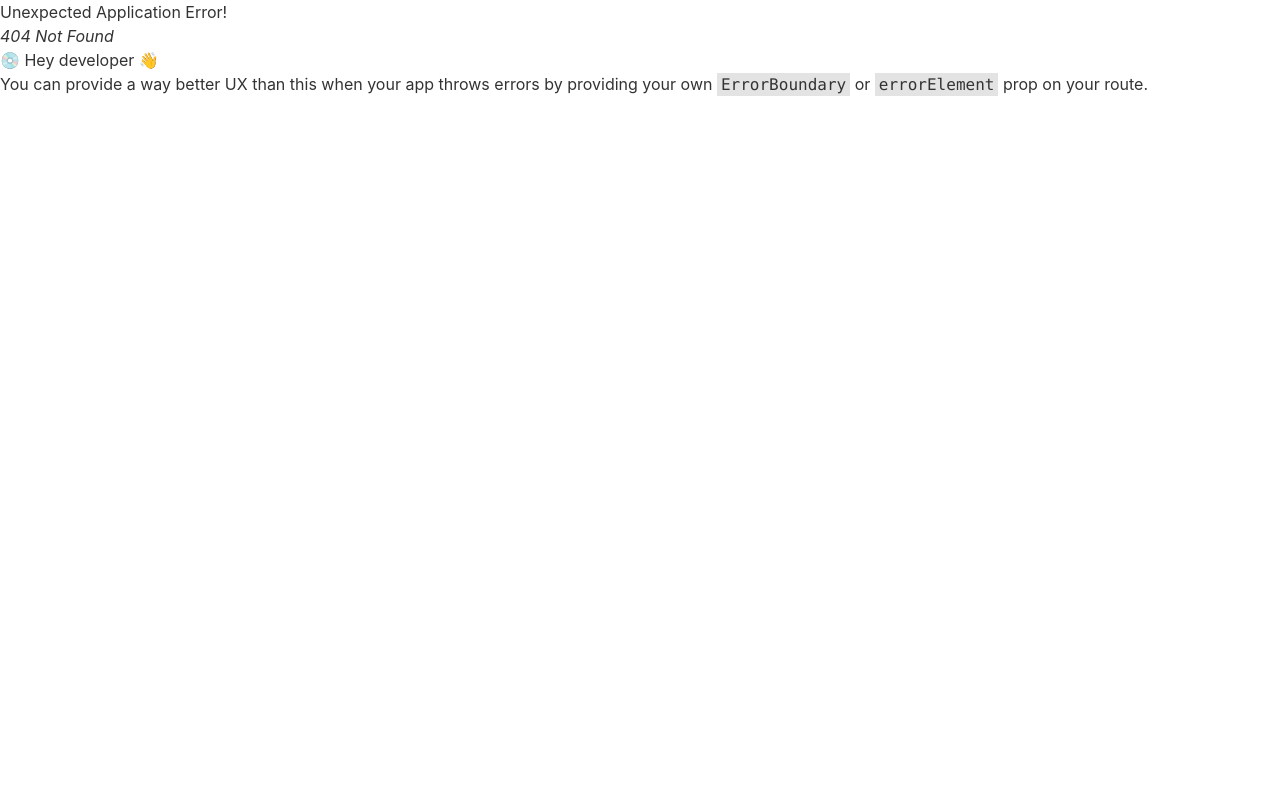
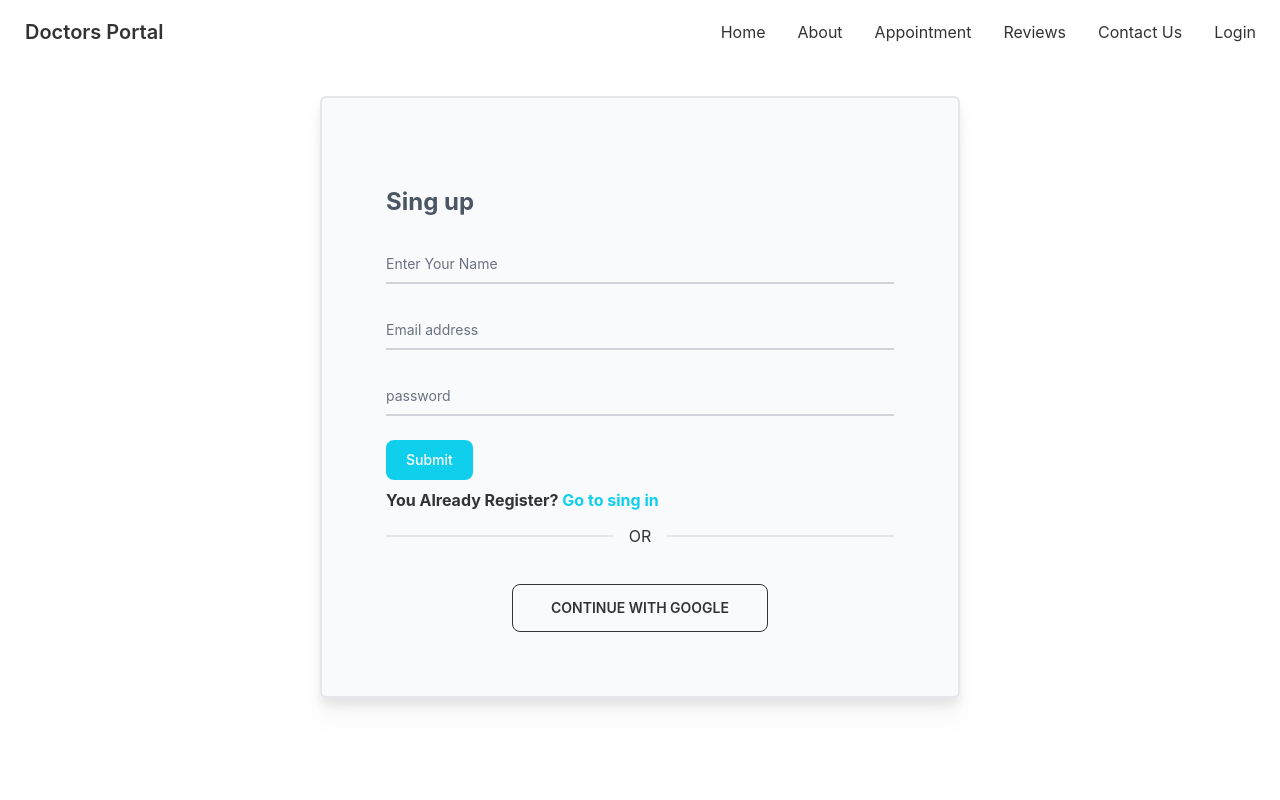
Before and after one commit to Elias-Gti/doctors-portal-app, a React (Create React App) app: page /signup in a window 1280 px wide. Before the commit this address had no page. Shown: the top 800 px of the page. Built offline with nearby package versions, Linux system fonts and the light colour scheme.

Commit message:
auth two

```diff
--- a/package.json
+++ b/package.json
@@ -8,6 +8,7 @@
     "@testing-library/user-event": "^13.5.0",
     "daisyui": "^2.40.1",
     "date-fns": "^2.29.3",
+    "firebase": "^9.14.0",
     "react": "^18.2.0",
     "react-day-picker": "^8.3.7",
     "react-dom": "^18.2.0",
--- a/src/Pages/RegistarLogin/Login/Login.js
+++ b/src/Pages/RegistarLogin/Login/Login.js
@@ -3,8 +3,8 @@ import { useForm } from "react-hook-form";
 import { Link } from 'react-router-dom';
 const Login = () => {
 
-    const { register, handleSubmit } = useForm();
-    const handelLogin=data=>{
+    const { register, formState: { errors }, handleSubmit } = useForm();
+    const handelLogin = data => {
         console.log(data);
     }
 
@@ -17,13 +17,20 @@ const Login = () => {
                 <h1 className='text-2xl font-bold text-gray-600 my-6'>Login</h1>
 
                 <div className="relative z-0 mb-6 w-full group">
-                    <input type="email" name="floating_email" id="floating_email" className="block py-2.5 px-0 w-full text-sm text-gray-900 bg-transparent border-0 border-b-2 border-gray-300 appearance-none dark:text-white dark:border-gray-600 dark:focus:border-blue-500 focus:outline-none focus:ring-0 focus:border-blue-600 peer" placeholder=" " required {...register("email")} />
+                    <input type="email" name="floating_email" id="floating_email" className="block py-2.5 px-0 w-full text-sm text-gray-900 bg-transparent border-0 border-b-2 border-gray-300 appearance-none dark:text-white dark:border-gray-600 dark:focus:border-blue-500 focus:outline-none focus:ring-0 focus:border-blue-600 peer" placeholder=" "  {...register("email", { required: "Email is required" })} />
+                    {errors.email && <p className='text-rose-600 my-2' role="alert">{errors.email?.message}</p>}
 
                     <label for="floating_email" className="peer-focus:font-medium absolute text-sm text-gray-500 dark:text-gray-400 duration-300 transform -translate-y-6 scale-75 top-3 -z-10 origin-[0] peer-focus:left-0 peer-focus:text-blue-600 peer-focus:dark:text-blue-500 peer-placeholder-shown:scale-100 peer-placeholder-shown:translate-y-0 peer-focus:scale-75 peer-focus:-translate-y-6">Email address</label>
                 </div>
 
                 <div className="relative z-0 mb-6 w-full group">
-                    <input type="password" name="password" id="floating_repeat_password" className="block py-2.5 px-0 w-full text-sm text-gray-900 bg-transparent border-0 border-b-2 border-gray-300 appearance-none dark:text-white dark:border-gray-600 dark:focus:border-blue-500 focus:outline-none focus:ring-0 focus:border-blue-600 peer" placeholder=" "{...register("password")} required />
+                    <input type="password" name="password" id="floating_repeat_password" className="block py-2.5 px-0 w-full text-sm text-gray-900 bg-transparent border-0 border-b-2 border-gray-300 appearance-none dark:text-white dark:border-gray-600 dark:focus:border-blue-500 focus:outline-none focus:ring-0 focus:border-blue-600 peer" placeholder=" "
+                        {...register("password", {
+                            required: "Password is Required",
+                            minLength: { value: 6, message: "Minimum 6 latter" }
+                        })} />
+
+                    {errors.password && <p className='text-rose-600 my-2' role="alert">{errors.password?.message}</p>}
 
                     <label for="floating_repeat_password" className="peer-focus:font-medium absolute text-sm text-gray-500 dark:text-gray-400 duration-300 transform -translate-y-6 scale-75 top-3 -z-10 origin-[0] peer-focus:left-0 peer-focus:text-blue-600 peer-focus:dark:text-blue-500 peer-placeholder-shown:scale-100 peer-placeholder-shown:translate-y-0 peer-focus:scale-75 peer-focus:-translate-y-6">password</label>
                 </div>
@@ -35,10 +42,10 @@ const Login = () => {
                 <input type="submit" className="text-white bg-primary hover:bg-secondary focus:ring-4 focus:outline-none focus:ring-blue-300 font-medium rounded-lg text-sm w-full sm:w-auto px-5 py-2.5 text-center dark:bg-blue-600 dark:hover:bg-primary dark:focus:ring-secondary" />
             </form>
 
-            <p className='font-bold my-2'>New to Doctors Portal? <Link to={'/'} className="text-primary">Create new account</Link></p>
+            <p className='font-bold my-2'>New to Doctors Portal? <Link to={'/signup'} className="text-primary">Create new account</Link></p>
             <div className="divider my-4">OR</div>
             <div className='flex justify-center mt-10'>
-            <button className="btn btn-wide btn-outline text-center ">CONTINUE WITH GOOGLE</button>
+                <button className="btn btn-wide btn-outline text-center ">CONTINUE WITH GOOGLE</button>
             </div>
         </div>
 
--- a/src/Pages/RegistarLogin/Register/Register.js
+++ b/src/Pages/RegistarLogin/Register/Register.js
@@ -1,43 +1,62 @@
 import React from 'react';
+import { useForm} from 'react-hook-form';
+import { Link } from 'react-router-dom';
 
 const Register = () => {
+
+    const {register,handleSubmit,formState: { errors }}= useForm();
+    const handleSingup=(data)=>{
+        console.log(data);
+    }
+
     return (
-        <div className=''>
-        <form className='w-1/2 mx-auto bg-slate-50 my-8 border-solid border-2 drop-shadow-xl  rounded-md p-5'>
+        <div className='w-1/2 mx-auto bg-slate-50 my-8 border-solid border-2 drop-shadow-xl  rounded-md p-16'>
+            <form onSubmit={handleSubmit(handleSingup)}>
+
+                <h1 className='text-2xl font-bold text-gray-600 my-6'>Sing up</h1>
+
                 <div className="relative z-0 mb-6 w-full group">
-                <input type="email" name="floating_email" id="floating_email" className="block py-2.5 px-0 w-full text-sm text-gray-900 bg-transparent border-0 border-b-2 border-gray-300 appearance-none dark:text-white dark:border-gray-600 dark:focus:border-blue-500 focus:outline-none focus:ring-0 focus:border-blue-600 peer" placeholder=" " required />
+                    <input type="text" name="name" id="floating_name" className="block py-2.5 px-0 w-full text-sm text-gray-900 bg-transparent border-0 border-b-2 border-gray-300 appearance-none dark:text-white dark:border-gray-600 dark:focus:border-blue-500 focus:outline-none focus:ring-0 focus:border-blue-600 peer" placeholder=" " {...register("name",{ required: "Name is required" })} />
+
+                    {errors.name && <p className='text-rose-600 my-2' role="alert">{errors.name?.message}</p>}
+
+                    <label for="floating_name" className="peer-focus:font-medium absolute text-sm text-gray-500 dark:text-gray-400 duration-300 transform -translate-y-6 scale-75 top-3 -z-10 origin-[0] peer-focus:left-0 peer-focus:text-blue-600 peer-focus:dark:text-blue-500 peer-placeholder-shown:scale-100 peer-placeholder-shown:translate-y-0 peer-focus:scale-75 peer-focus:-translate-y-6">Enter Your Name</label>
+                </div>
+
+                <div className="relative z-0 mb-6 w-full group">
+                    <input type="email" name="email" id="floating_email" className="block py-2.5 px-0 w-full text-sm text-gray-900 bg-transparent border-0 border-b-2 border-gray-300 appearance-none dark:text-white dark:border-gray-600 dark:focus:border-blue-500 focus:outline-none focus:ring-0 focus:border-blue-600 peer" placeholder=" " {...register("email",{ required: "Email is required" })} />
+
+                    {errors.email && <p className='text-rose-600 my-2' role="alert">{errors.email?.message}</p>}
+
+
                     <label for="floating_email" className="peer-focus:font-medium absolute text-sm text-gray-500 dark:text-gray-400 duration-300 transform -translate-y-6 scale-75 top-3 -z-10 origin-[0] peer-focus:left-0 peer-focus:text-blue-600 peer-focus:dark:text-blue-500 peer-placeholder-shown:scale-100 peer-placeholder-shown:translate-y-0 peer-focus:scale-75 peer-focus:-translate-y-6">Email address</label>
                 </div>
+
                 <div className="relative z-0 mb-6 w-full group">
-                <input type="password" name="floating_password" id="floating_password" className="block py-2.5 px-0 w-full text-sm text-gray-900 bg-transparent border-0 border-b-2 border-gray-300 appearance-none dark:text-white dark:border-gray-600 dark:focus:border-blue-500 focus:outline-none focus:ring-0 focus:border-blue-600 peer" placeholder=" " required />
-                <label for="floating_password" className="peer-focus:font-medium absolute text-sm text-gray-500 dark:text-gray-400 duration-300 transform -translate-y-6 scale-75 top-3 -z-10 origin-[0] peer-focus:left-0 peer-focus:text-blue-600 peer-focus:dark:text-blue-500 peer-placeholder-shown:scale-100 peer-placeholder-shown:translate-y-0 peer-focus:scale-75 peer-focus:-translate-y-6">Password</label>
+                    <input type="password" name="password" id="floating_repeat_password" className="block py-2.5 px-0 w-full text-sm text-gray-900 bg-transparent border-0 border-b-2 border-gray-300 appearance-none dark:text-white dark:border-gray-600 dark:focus:border-blue-500 focus:outline-none focus:ring-0 focus:border-blue-600 peer" placeholder=" " {...register("password",{ required: "Password is required",
+                    minLength: { value: 6, message: "Minimum 6 latter" } }
+
+                    )}
+                        />
+                        {errors.password && <p className='text-rose-600 my-2' role="alert">{errors.password?.message}</p>}
+
+
+                    <label for="floating_repeat_password" className="peer-focus:font-medium absolute text-sm text-gray-500 dark:text-gray-400 duration-300 transform -translate-y-6 scale-75 top-3 -z-10 origin-[0] peer-focus:left-0 peer-focus:text-blue-600 peer-focus:dark:text-blue-500 peer-placeholder-shown:scale-100 peer-placeholder-shown:translate-y-0 peer-focus:scale-75 peer-focus:-translate-y-6">password</label>
                 </div>
-            <div className="relative z-0 mb-6 w-full group">
-                <input type="password" name="repeat_password" id="floating_repeat_password" className="block py-2.5 px-0 w-full text-sm text-gray-900 bg-transparent border-0 border-b-2 border-gray-300 appearance-none dark:text-white dark:border-gray-600 dark:focus:border-blue-500 focus:outline-none focus:ring-0 focus:border-blue-600 peer" placeholder=" " required />
-                <label for="floating_repeat_password" className="peer-focus:font-medium absolute text-sm text-gray-500 dark:text-gray-400 duration-300 transform -translate-y-6 scale-75 top-3 -z-10 origin-[0] peer-focus:left-0 peer-focus:text-blue-600 peer-focus:dark:text-blue-500 peer-placeholder-shown:scale-100 peer-placeholder-shown:translate-y-0 peer-focus:scale-75 peer-focus:-translate-y-6">Confirm password</label>
+
+
+
+
+
+                <input type="submit" className="text-white bg-primary hover:bg-secondary focus:ring-4 focus:outline-none focus:ring-blue-300 font-medium rounded-lg text-sm w-full sm:w-auto px-5 py-2.5 text-center dark:bg-blue-600 dark:hover:bg-primary dark:focus:ring-secondary" />
+            </form>
+
+            <p className='font-bold my-2'>You Already Register? <Link to={'/login'} className="text-primary">Go to sing in</Link></p>
+            <div className="divider my-4">OR</div>
+
+            <div className='flex justify-center mt-10'>
+                <button className="btn btn-wide btn-outline text-center ">CONTINUE WITH GOOGLE</button>
             </div>
-            <div className="grid md:grid-cols-2 md:gap-6">
-                <div className="relative z-0 mb-6 w-full group">
-                    <input type="text" name="floating_first_name" id="floating_first_name" className="block py-2.5 px-0 w-full text-sm text-gray-900 bg-transparent border-0 border-b-2 border-gray-300 appearance-none dark:text-white dark:border-gray-600 dark:focus:border-blue-500 focus:outline-none focus:ring-0 focus:border-blue-600 peer" placeholder=" " required />
-                    <label for="floating_first_name" className="peer-focus:font-medium absolute text-sm text-gray-500 dark:text-gray-400 duration-300 transform -translate-y-6 scale-75 top-3 -z-10 origin-[0] peer-focus:left-0 peer-focus:text-blue-600 peer-focus:dark:text-blue-500 peer-placeholder-shown:scale-100 peer-placeholder-shown:translate-y-0 peer-focus:scale-75 peer-focus:-translate-y-6">First name</label>
-                </div>
-                <div className="relative z-0 mb-6 w-full group">
-                    <input type="text" name="floating_last_name" id="floating_last_name" className="block py-2.5 px-0 w-full text-sm text-gray-900 bg-transparent border-0 border-b-2 border-gray-300 appearance-none dark:text-white dark:border-gray-600 dark:focus:border-blue-500 focus:outline-none focus:ring-0 focus:border-blue-600 peer" placeholder=" " required />
-                    <label for="floating_last_name" className="peer-focus:font-medium absolute text-sm text-gray-500 dark:text-gray-400 duration-300 transform -translate-y-6 scale-75 top-3 -z-10 origin-[0] peer-focus:left-0 peer-focus:text-blue-600 peer-focus:dark:text-blue-500 peer-placeholder-shown:scale-100 peer-placeholder-shown:translate-y-0 peer-focus:scale-75 peer-focus:-translate-y-6">Last name</label>
-                </div>
-            </div>
-            <div className="grid md:grid-cols-2 md:gap-6">
-                <div className="relative z-0 mb-6 w-full group">
-                    <input type="tel" pattern="[0-9]{3}-[0-9]{3}-[0-9]{4}" name="floating_phone" id="floating_phone" className="block py-2.5 px-0 w-full text-sm text-gray-900 bg-transparent border-0 border-b-2 border-gray-300 appearance-none dark:text-white dark:border-gray-600 dark:focus:border-blue-500 focus:outline-none focus:ring-0 focus:border-blue-600 peer" placeholder=" " required />
-                    <label for="floating_phone" className="peer-focus:font-medium absolute text-sm text-gray-500 dark:text-gray-400 duration-300 transform -translate-y-6 scale-75 top-3 -z-10 origin-[0] peer-focus:left-0 peer-focus:text-blue-600 peer-focus:dark:text-blue-500 peer-placeholder-shown:scale-100 peer-placeholder-shown:translate-y-0 peer-focus:scale-75 peer-focus:-translate-y-6">Phone number (123-456-7890)</label>
-                </div>
-                <div className="relative z-0 mb-6 w-full group">
-                    <input type="text" name="floating_company" id="floating_company" className="block py-2.5 px-0 w-full text-sm text-gray-900 bg-transparent border-0 border-b-2 border-gray-300 appearance-none dark:text-white dark:border-gray-600 dark:focus:border-blue-500 focus:outline-none focus:ring-0 focus:border-blue-600 peer" placeholder=" " required />
-                    <label for="floating_company" className="peer-focus:font-medium absolute text-sm text-gray-500 dark:text-gray-400 duration-300 transform -translate-y-6 scale-75 top-3 -z-10 origin-[0] peer-focus:left-0 peer-focus:text-blue-600 peer-focus:dark:text-blue-500 peer-placeholder-shown:scale-100 peer-placeholder-shown:translate-y-0 peer-focus:scale-75 peer-focus:-translate-y-6">Company (Ex. Google)</label>
-                </div>
-            </div>
-            <button type="submit" className="text-white bg-blue-700 hover:bg-blue-800 focus:ring-4 focus:outline-none focus:ring-blue-300 font-medium rounded-lg text-sm w-full sm:w-auto px-5 py-2.5 text-center dark:bg-blue-600 dark:hover:bg-blue-700 dark:focus:ring-blue-800">Submit</button>
-        </form>
         </div>
     );
 };
--- a/src/Routes/Routes/Routes.js
+++ b/src/Routes/Routes/Routes.js
@@ -3,6 +3,7 @@ import Main from "../../Layout/Main";
 import Appointment from "../../Pages/Appointment/Appointment/Appointment";
 import Home from "../../Pages/Home/Home";
 import Login from "../../Pages/RegistarLogin/Login/Login";
+import Register from "../../Pages/RegistarLogin/Register/Register";
 
 export const router=createBrowserRouter([
     {
@@ -21,6 +22,10 @@ export const router=createBrowserRouter([
                 path:'/login',
                 element:<Login></Login>
             },
+            {
+                path:'/signup',
+                element:<Register></Register>
+            },
         ]
 
 
--- /dev/null
+++ b/src/firebase/Firebase.config.js
@@ -0,0 +1,18 @@
+// Import the functions you need from the SDKs you need
+import { initializeApp } from "firebase/app";
+// TODO: Add SDKs for Firebase products that you want to use
+// https://firebase.google.com/docs/web/setup#available-libraries
+
+// Your web app's Firebase configuration
+const firebaseConfig = {
+  apiKey: process.env.REACT_APP_apiKey,
+  authDomain: process.env.REACT_APP_authDomain,
+  projectId: process.env.REACT_APP_projectId,
+  storageBucket: process.env.REACT_APP_storageBucket,
+  messagingSenderId: process.env.REACT_APP_messagingSenderId,
+  appId: process.env.REACT_APP_appId,
+};
+
+// Initialize Firebase
+const app = initializeApp(firebaseConfig);
+export default app;
```
Also changed, not shown: 1 other file (tests, documents, lock files or other folders). Lines whose indentation alone changed are shown as unchanged.
